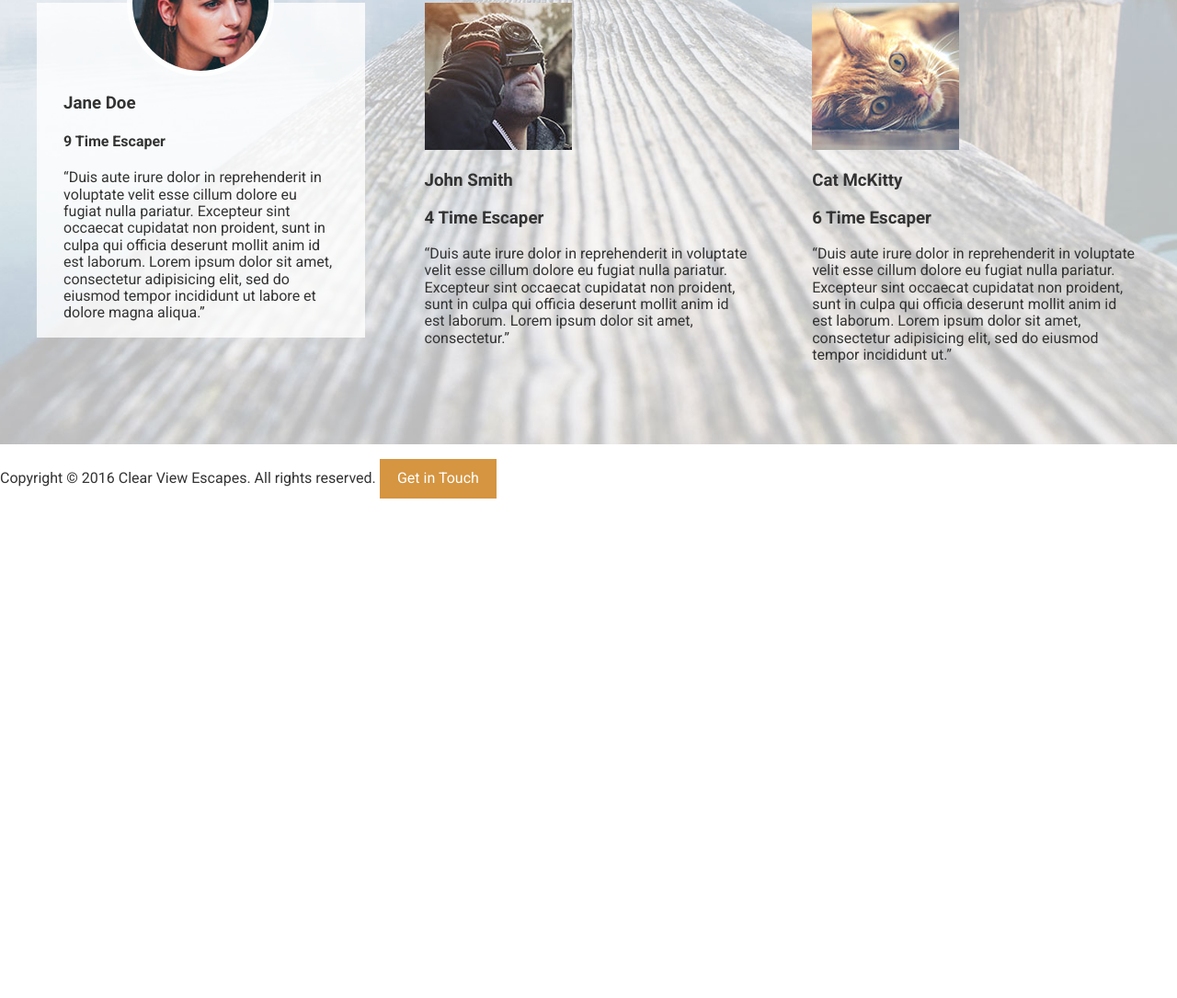
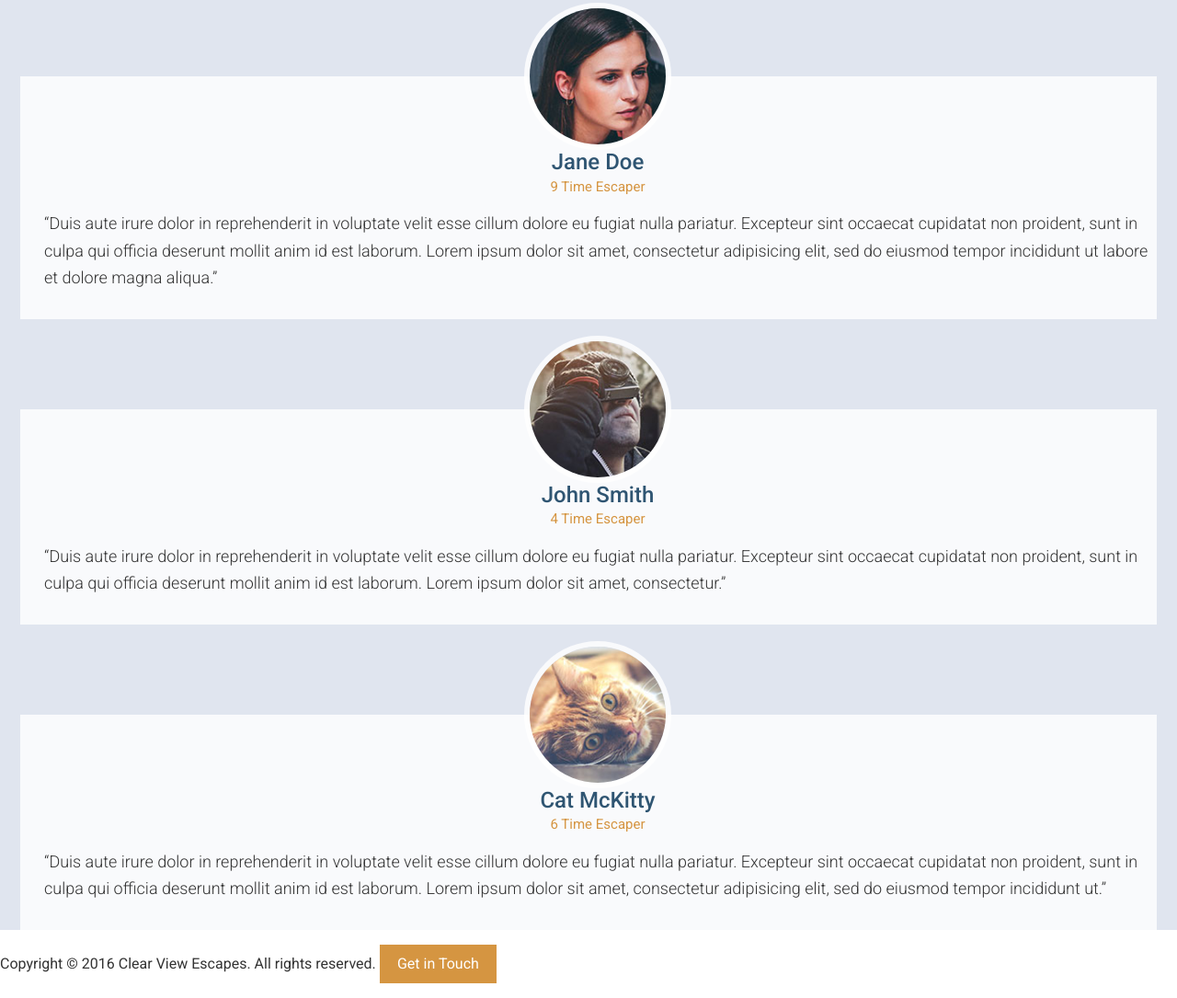
Before and after one commit to Mrfoxc121/Travel-site, a website: page app/index.html in a window 1280 px wide. Shown: the part 3281-4366 px from the top of the page at 92% size. Before the commit the page ends 3839 px from the top, so only its background shows below. Drawn offline with Linux system fonts and the light colour scheme.

Commit message:
Completed testimonial section

```diff
--- a/app/assets/styles/base/_mixins.css
+++ b/app/assets/styles/base/_mixins.css
@@ -11,7 +11,7 @@
 }
 
 @define-mixin atLarge {
-  @media (min-width: 1200px) {
+    @media (min-width: 1300px) {
         @mixin-content;
     }
 }
--- a/app/assets/styles/modules/_page-section.css
+++ b/app/assets/styles/modules/_page-section.css
@@ -2,13 +2,28 @@
     padding: 1.2rem 0;
     @mixin atMedium {
         padding: 4.5rem 0;
+    }
+    &--no-b-until-medium {
+        padding-bottom: 0;
+        @mixin atMedium {
+            padding-bottom: 4.5rem
+        }
+    }
+    &--no-b-until-large {
+        padding-bottom: 0;
+        @mixin atLarge {
+            padding-bottom: 4.5rem
+        }
     }
     &--blue {
         background-color: $mainBlue;
         color: #FFF;
     }
     &--testimonials {
-        background: url('../../assets/images/testimonials-bg.jpg') top center no-repeat;
-        background-size: cover;
+        background-color: #e0e5ef;
+        @mixin atLarge {
+            background: url('../../assets/images/testimonials-bg.jpg') top center no-repeat;
+            background-size: cover;
+        }
     }
 }
--- a/app/assets/styles/modules/_row.css
+++ b/app/assets/styles/modules/_row.css
@@ -1,56 +1,92 @@
 .row {
-
     @mixin clearfix;
-
+    &--t-padding {
+        padding-top: 80px;
+    }
     &--gutters {
         margin-right: -65px;
     }
-
     &--gutters-large {
         margin-right: -100px;
     }
-
-  &--gutters > div {
+    &--gutters small {
+        margin-right: -45px;
+    }
+    &--gutters>div {
         padding-right: 65px;
     }
-
-  &--gutters-large > div {
+    &--gutters-large>div {
         padding-right: 100px;
     }
-
+    &--gutters-small>div {
+        padding-right: 45px;
+    }
     &__b-margin-until-medium {
         margin-bottom: 1rem;
     }
-
     @mixin atMedium {
-
         &__b-margin-until-medium {
             margin-bottom: 0;
         }
-
         &__medium-4 {
             float: left;
             width: 33.33%;
         }
-
         &__medium-4--larger {
             width: 37%;
         }
-
         &__medium-6 {
             float: left;
             width: 50%;
         }
-
         &__medium-8 {
             float: left;
             width: 66.66%;
         }
-
         &__medium-8--smaller {
             width: 63%;
         }
     }
-
-
+    @mixin atLarge {
+        &__b-margin-until-large {
+            margin-bottom: 0;
         }
+        &__large-4 {
+            float: left;
+            width: 33.33%;
+        }
+        &__large-4--larger {
+            width: 37%;
+        }
+        &__large-6 {
+            float: left;
+            width: 50%;
+        }
+        &__large-8 {
+            float: left;
+            width: 66.66%;
+        }
+        &__large-8--smaller {
+            width: 63%;
+        }
+    }
+    /* begin equal height rules */
+    &--equal-height-at-medium {
+        @mixin atMedium {
+            display: flex;
+        }
+        &>div {
+            float: none;
+            display: flex;
+        }
+    }
+    &--equal-height-at-large {
+        @mixin atLarge {
+            display: flex;
+        }
+        &>div {
+            float: none;
+            display: flex;
+        }
+    }
+}
--- a/app/assets/styles/modules/_testimonial.css
+++ b/app/assets/styles/modules/_testimonial.css
@@ -1,7 +1,14 @@
 .testimonial {
     background-color: rgba(255, 255, 255, .8);
-    padding: 0 1.8125rem 1px 1.8125rem;
-    position: relative;
+    padding: 0 26px 1px 26px;
+    margin-bottom: 98px;
+    @mixin atLarge {
+        padding: 0 1.8125rem 1px 1.8125rem;
+        margin-bottom: 0;
+    }
+    &--last {
+        margin-bottom: 0;
+    }
     &__photo {
         border-radius: 80px;
         overflow: hidden;
@@ -11,9 +18,19 @@
         position: relative;
         top: -80px;
         border: 6px solid rgba(255, 255, 255, .8);
-        &__title {
-            color: $mainBlue;
-            text-align: center;
-        }
+    }
+    &__title {
+        color: $mainBlue;
+        text-align: center;
+        font-size: 1.5rem;
+        font-weight: 500;
+        margin: 0;
+    }
+    &__subtitle {
+        color: $mainOrange;
+        text-align: center;
+        font-weight: 400;
+        font-size: 0.9375rem;
+        margin: .25rem 0 1rem 0;
     }
 }
--- a/app/assets/styles/modules/_wrapper.css
+++ b/app/assets/styles/modules/_wrapper.css
@@ -5,22 +5,33 @@
     max-width: 1236px;
     margin-left: auto;
     margin-right: auto;
-
     &--medium {
         max-width: 976px;
     }
-
+    &--no-padding-until-medium {
+        padding-left: 0;
+        padding-right: 0;
+        @mixin atMedium {
+            padding-left: 18px;
+            padding-right: 18px;
+        }
+    }
+    &--no-padding-until-large {
+        padding-left: 0;
+        padding-right: 0;
+        @mixin atLarge {
+            padding-left: 18px;
+            padding-right: 18px;
+        }
+    }
     .wrapper {
         padding-left: 0;
         padding-right: 0;
     }
-
     &--b-margin {
         margin-bottom: 1rem;
-
         @mixin atSmall {
             margin-bottom: 3.875rem;
         }
     }
-
 }
--- a/app/index.html
+++ b/app/index.html
@@ -113,16 +113,15 @@
         </div>
     </div>
 
-    <div id="testimonials" class="page-section page-section--testimonials">
-        <div class="wrapper">
+    <div id="testimonials" class="page-section page-section--testimonials page-section--no-b-until-large">
+        <div class="wrapper wrapper--no-padding-until-large">
             <h2 class="section-title section-title--blue"><img src="assets/images/icons/comment.svg" class="section-title__icon">Real<strong>Testimonials</strong></h2>
-            <div class="row row--gutters">
-                <div class="row__medium-4">
+            <div class="row row--gutters row--equal-height-at-large row--gutters-small row--t-padding generic-content-container">
+                <div class="row__large-4 ">
                     <div class="testimonial">
                         <div class="testimonial__photo">
-                            <img src="assets/images/testimonial-jane.jpg">
+                            <img sizes- "160px" srcset="assets/images/testimonial-jane.jpg 160w, assets/images/testimonial-jane-hi-dpi 320w.jpg  " alt="Jame Doe">
                         </div>
-
                         <h3 class="testimonial__title">Jane Doe</h3>
                         <h4 class="testimonial__subtitle">9 Time Escaper</h4>
                         <p>&ldquo;Duis aute irure dolor in reprehenderit in voluptate velit esse cillum dolore eu fugiat nulla pariatur. Excepteur sint occaecat cupidatat non proident, sunt in culpa qui officia deserunt mollit anim id est laborum. Lorem
@@ -131,19 +130,31 @@
 
 
                 </div>
-                <div class="row__medium-4">
-                    <img src="assets/images/testimonial-john.jpg">
-                    <h3>John Smith</h3>
-                    <h3>4 Time Escaper</h3>
-                    <p>&ldquo;Duis aute irure dolor in reprehenderit in voluptate velit esse cillum dolore eu fugiat nulla pariatur. Excepteur sint occaecat cupidatat non proident, sunt in culpa qui officia deserunt mollit anim id est laborum. Lorem ipsum
-                        dolor sit amet, consectetur.&rdquo;</p>
+                <div class="row__large-4">
+                    <div class="testimonial">
+                        <div class="testimonial__photo">
+                            <img sizes="160px" srcset="assets/images/testimonial-john.jpg 160w, assets/images/testimonial-john-hi-dpi 320w.jpg">
+                        </div>
+
+                        <h3 class="testimonial__title">John Smith</h3>
+                        <h4 class="testimonial__subtitle">4 Time Escaper</h4>
+                        <p>&ldquo;Duis aute irure dolor in reprehenderit in voluptate velit esse cillum dolore eu fugiat nulla pariatur. Excepteur sint occaecat cupidatat non proident, sunt in culpa qui officia deserunt mollit anim id est laborum. Lorem
+                            ipsum dolor sit amet, consectetur.&rdquo;</p>
+                    </div>
+
                 </div>
-                <div class="row__medium-4">
-                    <img src="assets/images/testimonial-cat.jpg">
-                    <h3>Cat McKitty</h3>
-                    <h3>6 Time Escaper</h3>
-                    <p>&ldquo;Duis aute irure dolor in reprehenderit in voluptate velit esse cillum dolore eu fugiat nulla pariatur. Excepteur sint occaecat cupidatat non proident, sunt in culpa qui officia deserunt mollit anim id est laborum. Lorem ipsum
-                        dolor sit amet, consectetur adipisicing elit, sed do eiusmod tempor incididunt ut.&rdquo;</p>
+                <div class="row__large-4">
+                    <div class="testimonial testimonial--last">
+                        <div class="testimonial__photo">
+                            <img sizes="160px" srcset="assets/images/testimonial-cat.jpg 160w, assets/images/testimonial-cat-hi-dpi.jpg 320w">
+                        </div>
+                        <h3 class="testimonial__title">Cat McKitty</h3>
+                        <h4 class="testimonial__subtitle">6 Time Escaper</h4>
+                        <p>&ldquo;Duis aute irure dolor in reprehenderit in voluptate velit esse cillum dolore eu fugiat nulla pariatur. Excepteur sint occaecat cupidatat non proident, sunt in culpa qui officia deserunt mollit anim id est laborum. Lorem
+                            ipsum dolor sit amet, consectetur adipisicing elit, sed do eiusmod tempor incididunt ut.&rdquo;</p>
+                    </div>
+
+
                 </div>
             </div>
         </div>
```
Also changed, not shown: app/bundled.js (+1 -1 lines). Lines whose indentation alone changed are shown as unchanged.
